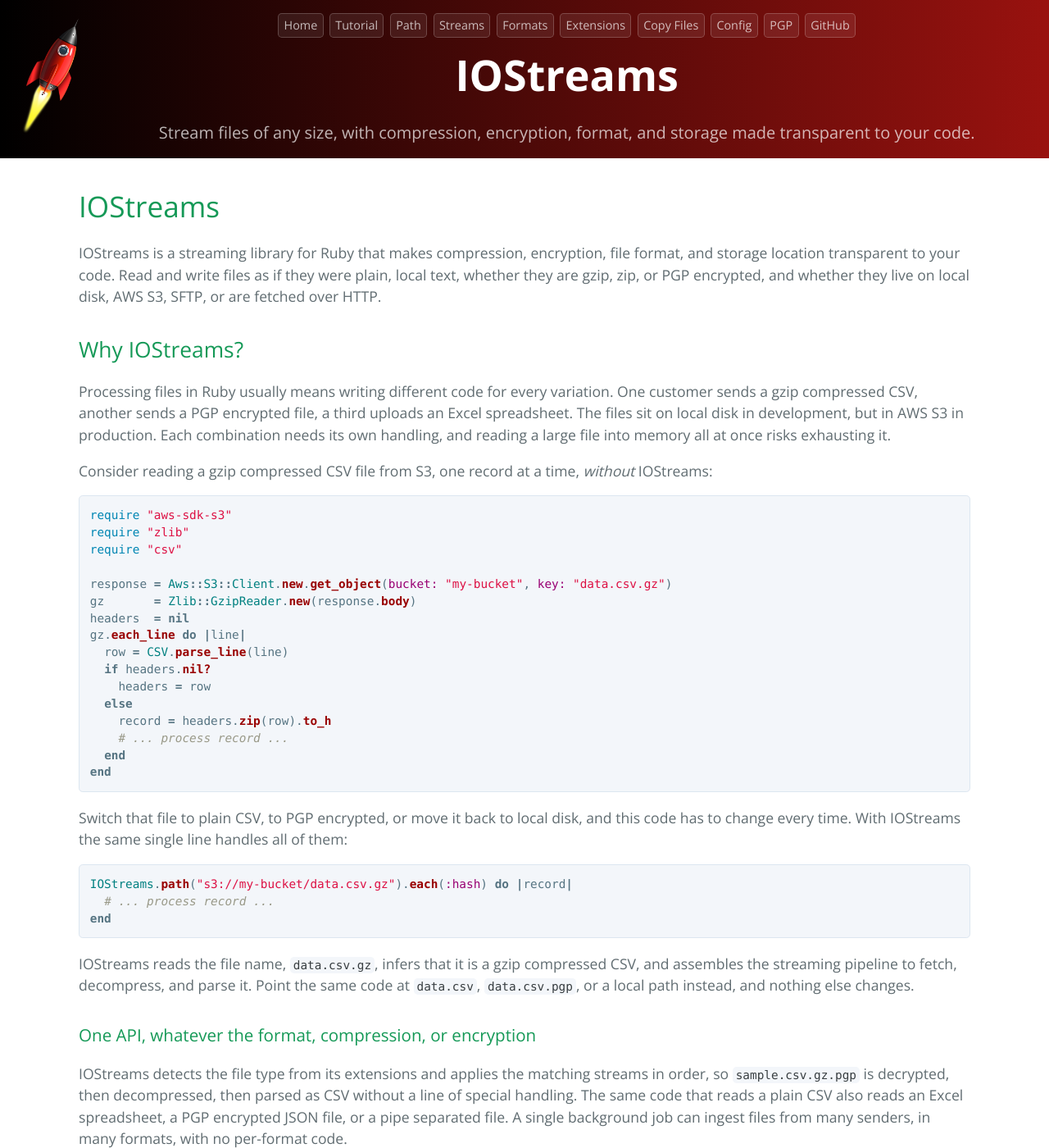
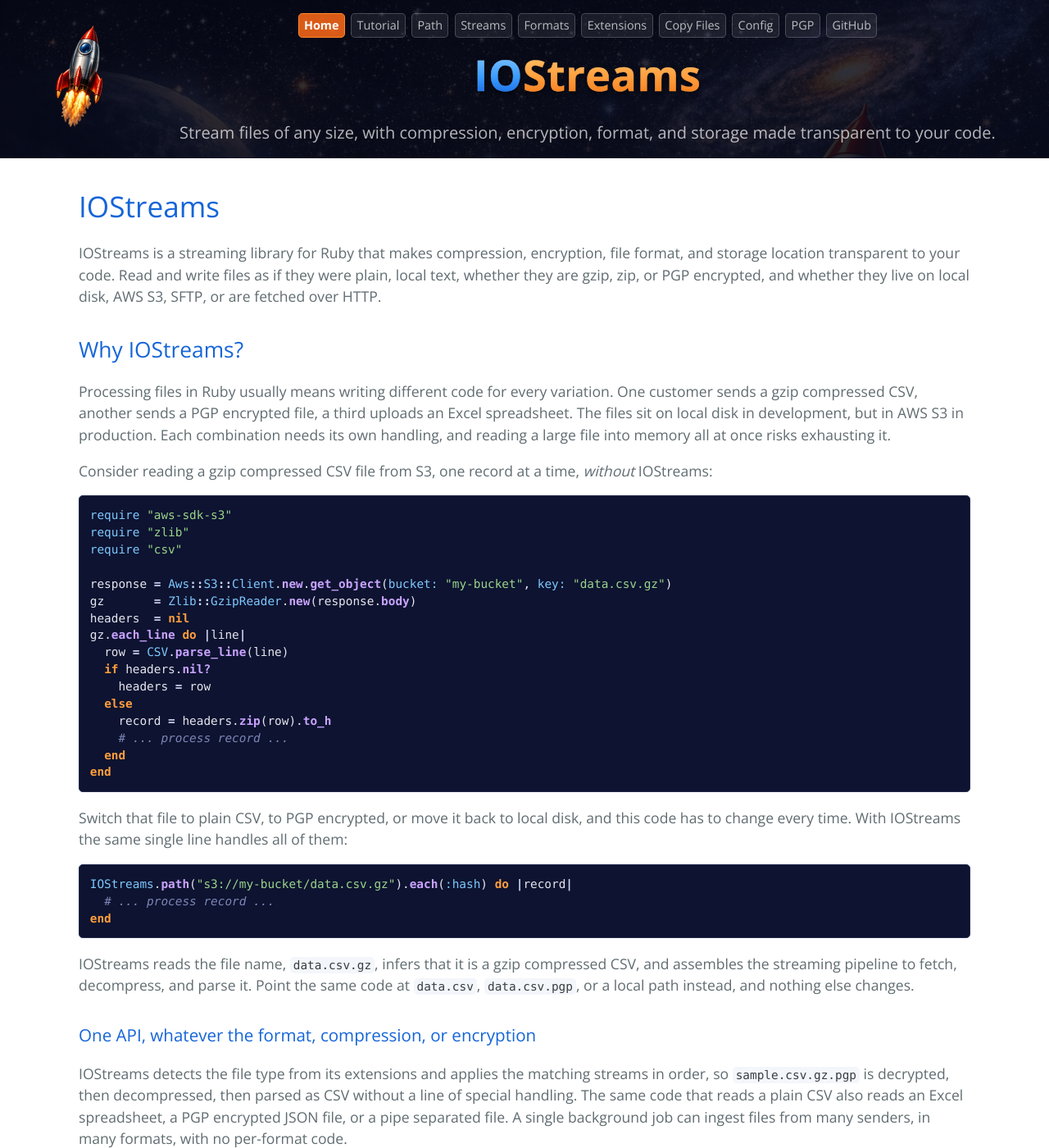
Before and after one commit to reidmorrison/iostreams, a Jekyll site: the page built from docs/index.md, in a window 1280 px wide and 1400 px high. Shown: the whole window at 82% size. Built offline with Jekyll 4.4.1, drawn with Linux system fonts in a browser that asks for light colours; our own code applies the rules of GitHub Pages for plain Markdown files.

Commit message:
Adopt the rocketjob/semantic_logger docs theme
Bring the docs site in line with the shared rocketjob.io family theme:
sticky space-banner header, active-nav highlighting, two-tone glossy
title, and dark cosmic code blocks. Swaps in the matching rocket
favicon/apple-touch-icon/header art and removes the old flat rocket
icon and stray duplicate favicon files.

Co-Authored-By: Claude Sonnet 5 <noreply@anthropic.com>

```diff
--- a/docs/_layouts/default.html
+++ b/docs/_layouts/default.html
@@ -1,49 +1,65 @@
 <!DOCTYPE html>
 <html lang="en-us">
+
 <head>
   <meta charset="UTF-8">
-  <meta name="description" content="IOStreams: stream files of any size in Ruby, with compression, encryption, file format, and storage location transparent to your code.">
+  <meta name="description"
+    content="IOStreams: stream files of any size in Ruby, with compression, encryption, file format, and storage location transparent to your code.">
   <title>IOStreams: streaming I/O for Ruby with transparent compression, encryption, and storage</title>
   <meta name="viewport" content="width=device-width, initial-scale=1">
   <link rel="icon" href="images/favicon.ico">
   <link rel="apple-touch-icon" href="images/apple-touch-icon.png">
   <link rel="stylesheet" type="text/css" href="stylesheets/normalize.css" media="screen">
-  <link href='http://fonts.googleapis.com/css?family=Open+Sans:400,700' rel='stylesheet' type='text/css'>
+  <link href='https://fonts.googleapis.com/css?family=Open+Sans:400,700' rel='stylesheet' type='text/css'>
   <link rel="stylesheet" type="text/css" href="stylesheets/stylesheet.css" media="screen">
   <link rel="stylesheet" type="text/css" href="stylesheets/github-light.css" media="screen">
-  <link rel="stylesheet" type="text/css" href="stylesheets/pygment_trac.css" media="screen"/>
-  <link rel="stylesheet" type="text/css" href="stylesheets/print.css" media="print"/>
-  <link rel="stylesheet" type="text/css" href="stylesheets/table.css" media="print"/>
+  <link rel="stylesheet" type="text/css" href="stylesheets/pygment_trac.css" media="screen" />
+  <link rel="stylesheet" type="text/css" href="stylesheets/print.css" media="print" />
+  <link rel="stylesheet" type="text/css" href="stylesheets/table.css" media="print" />
 </head>
+
 <body>
   <section class="page-header">
     <table style="width:100%">
       <td>
       <td>
         <a href="http://rocketjob.io/">
-        <img src="images/rocket-icon-256.png" alt="Rocket Job" class="header-image">
+          <img src="images/header-rocket-256.png" alt="Rocket Job" class="header-image">
         </a>
       </td>
       <td>
-      <a href="index.html" class="btn">Home</a>
-      <a href="tutorial.html" class="btn">Tutorial</a>
-      <a href="path.html" class="btn">Path</a>
-      <a href="streams.html" class="btn">Streams</a>
-      <a href="formats.html" class="btn">Formats</a>
-      <a href="extensions.html" class="btn">Extensions</a>
-      <a href="copy_files.html" class="btn">Copy Files</a>
-      <a href="config.html" class="btn">Config</a>
-      <a href="pgp.html" class="btn">PGP</a>
+        {% assign current_page = page.name | replace: '.md', '.html' %}
+        {% assign nav_items = "index.html=Home,tutorial.html=Tutorial,path.html=Path,streams.html=Streams,formats.html=Formats,extensions.html=Extensions,copy_files.html=Copy Files,config.html=Config,pgp.html=PGP" | split: ',' %}
+        {% for item in nav_items %}{% assign pair = item | split: '=' %}
+        <a href="{{ pair[0] }}" class="btn{% if pair[0] == current_page %} active{% endif %}">{{ pair[1] }}</a>{% endfor %}
         <a href="https://github.com/reidmorrison/iostreams" class="btn">GitHub</a>
-      <h1 class="project-name">IOStreams</h1>
-      <h2 class="project-tagline">Stream files of any size, with compression, encryption, format, and storage made transparent to your code.</h2>
+        <h1 class="project-name"><span class="brand-io">IO</span><span class="brand-streams">Streams</span></h1>
+        <h2 class="project-tagline">Stream files of any size, with compression, encryption, format, and storage
+          made transparent to your code.</h2>
       </td>
       </tr>
     </table>
+
   </section>
 
   <section class="main-content">
     {{content}}
   </section>
+
+  <script>
+    // Keep anchor / TOC jumps clear of the sticky header by matching
+    // scroll-padding-top to the header's actual height (it varies by breakpoint).
+    (function () {
+      var header = document.querySelector(".page-header");
+      if (!header) return;
+      function setOffset() {
+        document.documentElement.style.scrollPaddingTop = header.offsetHeight + "px";
+      }
+      setOffset();
+      window.addEventListener("resize", setOffset);
+      window.addEventListener("load", setOffset);
+    })();
+  </script>
 </body>
+
 </html>
--- a/docs/stylesheets/pygment_trac.css
+++ b/docs/stylesheets/pygment_trac.css
@@ -1,69 +1,73 @@
-.highlight  { background: #ffffff; }
-.highlight .c { color: #999988; font-style: italic } /* Comment */
-.highlight .err { color: #a61717; background-color: #e3d2d2 } /* Error */
-.highlight .k { font-weight: bold } /* Keyword */
-.highlight .o { font-weight: bold } /* Operator */
-.highlight .cm { color: #999988; font-style: italic } /* Comment.Multiline */
-.highlight .cp { color: #999999; font-weight: bold } /* Comment.Preproc */
-.highlight .c1 { color: #999988; font-style: italic } /* Comment.Single */
-.highlight .cs { color: #999999; font-weight: bold; font-style: italic } /* Comment.Special */
-.highlight .gd { color: #000000; background-color: #ffdddd } /* Generic.Deleted */
-.highlight .gd .x { color: #000000; background-color: #ffaaaa } /* Generic.Deleted.Specific */
+/* Dark "cosmic" syntax highlighting, tuned for the #0d1330 code surface.
+   Token classes are emitted by Rouge (GitHub Pages) / Pygments and reuse the
+   site palette: orange keywords, green strings, sky-blue builtins, gold numbers,
+   violet names. */
+.highlight  { background: transparent; }
+.highlight .c { color: #7d86b8; font-style: italic } /* Comment */
+.highlight .err { color: #ff6b6b } /* Error */
+.highlight .k { color: #ff9e3d; font-weight: bold } /* Keyword */
+.highlight .o { color: #cdd6f4; font-weight: bold } /* Operator */
+.highlight .cm { color: #7d86b8; font-style: italic } /* Comment.Multiline */
+.highlight .cp { color: #7d86b8; font-weight: bold } /* Comment.Preproc */
+.highlight .c1 { color: #7d86b8; font-style: italic } /* Comment.Single */
+.highlight .cs { color: #7d86b8; font-weight: bold; font-style: italic } /* Comment.Special */
+.highlight .gd { color: #ffb4b4; background-color: #3a1820 } /* Generic.Deleted */
+.highlight .gd .x { color: #ffb4b4; background-color: #4a1c26 } /* Generic.Deleted.Specific */
 .highlight .ge { font-style: italic } /* Generic.Emph */
-.highlight .gr { color: #aa0000 } /* Generic.Error */
-.highlight .gh { color: #999999 } /* Generic.Heading */
-.highlight .gi { color: #000000; background-color: #ddffdd } /* Generic.Inserted */
-.highlight .gi .x { color: #000000; background-color: #aaffaa } /* Generic.Inserted.Specific */
-.highlight .go { color: #888888 } /* Generic.Output */
-.highlight .gp { color: #555555 } /* Generic.Prompt */
+.highlight .gr { color: #ff6b6b } /* Generic.Error */
+.highlight .gh { color: #aeb8c2 } /* Generic.Heading */
+.highlight .gi { color: #b6f0a8; background-color: #16301c } /* Generic.Inserted */
+.highlight .gi .x { color: #b6f0a8; background-color: #1c3c24 } /* Generic.Inserted.Specific */
+.highlight .go { color: #aeb8c2 } /* Generic.Output */
+.highlight .gp { color: #aeb8c2 } /* Generic.Prompt */
 .highlight .gs { font-weight: bold } /* Generic.Strong */
-.highlight .gu { color: #800080; font-weight: bold; } /* Generic.Subheading */
-.highlight .gt { color: #aa0000 } /* Generic.Traceback */
-.highlight .kc { font-weight: bold } /* Keyword.Constant */
-.highlight .kd { font-weight: bold } /* Keyword.Declaration */
-.highlight .kn { font-weight: bold } /* Keyword.Namespace */
-.highlight .kp { font-weight: bold } /* Keyword.Pseudo */
-.highlight .kr { font-weight: bold } /* Keyword.Reserved */
-.highlight .kt { color: #445588; font-weight: bold } /* Keyword.Type */
-.highlight .m { color: #009999 } /* Literal.Number */
-.highlight .s { color: #d14 } /* Literal.String */
-.highlight .na { color: #008080 } /* Name.Attribute */
-.highlight .nb { color: #0086B3 } /* Name.Builtin */
-.highlight .nc { color: #445588; font-weight: bold } /* Name.Class */
-.highlight .no { color: #008080 } /* Name.Constant */
-.highlight .ni { color: #800080 } /* Name.Entity */
-.highlight .ne { color: #990000; font-weight: bold } /* Name.Exception */
-.highlight .nf { color: #990000; font-weight: bold } /* Name.Function */
-.highlight .nn { color: #555555 } /* Name.Namespace */
-.highlight .nt { color: #000080 } /* Name.Tag */
-.highlight .nv { color: #008080 } /* Name.Variable */
+.highlight .gu { color: #c9a3ff; font-weight: bold; } /* Generic.Subheading */
+.highlight .gt { color: #ff6b6b } /* Generic.Traceback */
+.highlight .kc { color: #ff9e3d; font-weight: bold } /* Keyword.Constant */
+.highlight .kd { color: #ff9e3d; font-weight: bold } /* Keyword.Declaration */
+.highlight .kn { color: #ff9e3d; font-weight: bold } /* Keyword.Namespace */
+.highlight .kp { color: #ff9e3d; font-weight: bold } /* Keyword.Pseudo */
+.highlight .kr { color: #ff9e3d; font-weight: bold } /* Keyword.Reserved */
+.highlight .kt { color: #7ec8ff; font-weight: bold } /* Keyword.Type */
+.highlight .m { color: #ffd27a } /* Literal.Number */
+.highlight .s { color: #9ad48b } /* Literal.String */
+.highlight .na { color: #7ec8ff } /* Name.Attribute */
+.highlight .nb { color: #7ec8ff } /* Name.Builtin */
+.highlight .nc { color: #c9a3ff; font-weight: bold } /* Name.Class */
+.highlight .no { color: #7ec8ff } /* Name.Constant */
+.highlight .ni { color: #c9a3ff } /* Name.Entity */
+.highlight .ne { color: #c9a3ff; font-weight: bold } /* Name.Exception */
+.highlight .nf { color: #c9a3ff; font-weight: bold } /* Name.Function */
+.highlight .nn { color: #aeb8c2 } /* Name.Namespace */
+.highlight .nt { color: #ff9e3d } /* Name.Tag */
+.highlight .nv { color: #ff9e3d } /* Name.Variable */
 .highlight .ow { font-weight: bold } /* Operator.Word */
-.highlight .w { color: #bbbbbb } /* Text.Whitespace */
-.highlight .mf { color: #009999 } /* Literal.Number.Float */
-.highlight .mh { color: #009999 } /* Literal.Number.Hex */
-.highlight .mi { color: #009999 } /* Literal.Number.Integer */
-.highlight .mo { color: #009999 } /* Literal.Number.Oct */
-.highlight .sb { color: #d14 } /* Literal.String.Backtick */
-.highlight .sc { color: #d14 } /* Literal.String.Char */
-.highlight .sd { color: #d14 } /* Literal.String.Doc */
-.highlight .s2 { color: #d14 } /* Literal.String.Double */
-.highlight .se { color: #d14 } /* Literal.String.Escape */
-.highlight .sh { color: #d14 } /* Literal.String.Heredoc */
-.highlight .si { color: #d14 } /* Literal.String.Interpol */
-.highlight .sx { color: #d14 } /* Literal.String.Other */
-.highlight .sr { color: #009926 } /* Literal.String.Regex */
-.highlight .s1 { color: #d14 } /* Literal.String.Single */
-.highlight .ss { color: #990073 } /* Literal.String.Symbol */
-.highlight .bp { color: #999999 } /* Name.Builtin.Pseudo */
-.highlight .vc { color: #008080 } /* Name.Variable.Class */
-.highlight .vg { color: #008080 } /* Name.Variable.Global */
-.highlight .vi { color: #008080 } /* Name.Variable.Instance */
-.highlight .il { color: #009999 } /* Literal.Number.Integer.Long */
+.highlight .w { color: #3a4060 } /* Text.Whitespace */
+.highlight .mf { color: #ffd27a } /* Literal.Number.Float */
+.highlight .mh { color: #ffd27a } /* Literal.Number.Hex */
+.highlight .mi { color: #ffd27a } /* Literal.Number.Integer */
+.highlight .mo { color: #ffd27a } /* Literal.Number.Oct */
+.highlight .sb { color: #9ad48b } /* Literal.String.Backtick */
+.highlight .sc { color: #9ad48b } /* Literal.String.Char */
+.highlight .sd { color: #9ad48b } /* Literal.String.Doc */
+.highlight .s2 { color: #9ad48b } /* Literal.String.Double */
+.highlight .se { color: #9ad48b } /* Literal.String.Escape */
+.highlight .sh { color: #9ad48b } /* Literal.String.Heredoc */
+.highlight .si { color: #9ad48b } /* Literal.String.Interpol */
+.highlight .sx { color: #9ad48b } /* Literal.String.Other */
+.highlight .sr { color: #9ad48b } /* Literal.String.Regex */
+.highlight .s1 { color: #9ad48b } /* Literal.String.Single */
+.highlight .ss { color: #7ec8ff } /* Literal.String.Symbol */
+.highlight .bp { color: #7ec8ff } /* Name.Builtin.Pseudo */
+.highlight .vc { color: #ff9e3d } /* Name.Variable.Class */
+.highlight .vg { color: #ff9e3d } /* Name.Variable.Global */
+.highlight .vi { color: #ff9e3d } /* Name.Variable.Instance */
+.highlight .il { color: #ffd27a } /* Literal.Number.Integer.Long */
 
-.type-csharp .highlight .k { color: #0000FF }
-.type-csharp .highlight .kt { color: #0000FF }
-.type-csharp .highlight .nf { color: #000000; font-weight: normal }
-.type-csharp .highlight .nc { color: #2B91AF }
-.type-csharp .highlight .nn { color: #000000 }
-.type-csharp .highlight .s { color: #A31515 }
-.type-csharp .highlight .sc { color: #A31515 }
+.type-csharp .highlight .k { color: #7ec8ff }
+.type-csharp .highlight .kt { color: #7ec8ff }
+.type-csharp .highlight .nf { color: #e6e6f0; font-weight: normal }
+.type-csharp .highlight .nc { color: #9ad4ff }
+.type-csharp .highlight .nn { color: #e6e6f0 }
+.type-csharp .highlight .s { color: #9ad48b }
+.type-csharp .highlight .sc { color: #9ad48b }
--- a/docs/stylesheets/stylesheet.css
+++ b/docs/stylesheets/stylesheet.css
@@ -10,9 +10,10 @@ body {
   color: #606c71; }
 
 a {
-  color: #1e6bb8;
+  color: #1565d8;
   text-decoration: none; }
   a:hover {
+    color: #0d47a1;
     text-decoration: underline; }
 
 .btn {
@@ -29,10 +30,16 @@ a {
     margin-left: 0.2rem; }
 
 .btn:hover {
-  color: rgba(255, 255, 255, 0.8);
+  color: #fff;
   text-decoration: none;
-  background-color: rgba(255, 255, 255, 0.2);
-  border-color: rgba(255, 255, 255, 0.3); }
+  background-color: rgba(255, 106, 24, 0.35);
+  border-color: rgba(255, 138, 42, 0.6); }
+
+.btn.active {
+  color: #fff;
+  font-weight: bold;
+  background-color: rgba(255, 106, 24, 0.85);
+  border-color: #ff8a2a; }
 
 @media screen and (min-width: 64em) {
   .btn {
@@ -55,14 +62,22 @@ a {
       margin-top: 0.4rem;
       margin-left: 0; } }
 
+/* Offset anchor / TOC jumps so headings land below the sticky header instead of
+   behind it. This is a fallback; a script in the layout refines it to the header's
+   actual height for each breakpoint. */
+html {
+  scroll-padding-top: 200px; }
+
 .page-header {
   position: sticky;
   top: 0;
-  z-index: 10;
+  z-index: 1000;
   color: #fff;
   text-align: center;
-  background-color: #363899;
-  background-image: linear-gradient(90deg, #000000, #99120f); }
+  background-color: #05060f;
+  background-image: linear-gradient(rgba(5, 8, 24, 0.78), rgba(5, 8, 24, 0.86)), url("../images/header-banner.jpg");
+  background-size: cover;
+  background-position: center; }
 
 .header-image {
   align: middle;
@@ -83,7 +98,27 @@ a {
 
 .project-name {
   margin-top: 0;
-  margin-bottom: 0.1rem; }
+  margin-bottom: 0.1rem;
+  font-weight: bold;
+  letter-spacing: 0.01em;
+  filter: drop-shadow(0 2px 3px rgba(0, 0, 0, 0.6)); }
+
+/* Two-tone glossy title echoing the key art: blue "IO", orange "Streams".
+   Falls back to solid white where background-clip:text is unsupported. */
+.brand-io, .brand-streams {
+  color: #fff;
+  -webkit-text-stroke: 0.4px rgba(255, 255, 255, 0.12); }
+
+@supports ((-webkit-background-clip: text) or (background-clip: text)) {
+  .brand-io, .brand-streams {
+    -webkit-background-clip: text;
+    background-clip: text;
+    -webkit-text-fill-color: transparent;
+    color: transparent; }
+  .brand-io {
+    background-image: linear-gradient(180deg, #9ad4ff 0%, #3a9bff 55%, #0d5ad6 100%); }
+  .brand-streams {
+    background-image: linear-gradient(180deg, #ffd27a 0%, #ff9e3d 55%, #f3700f 100%); } }
 
 @media screen and (min-width: 64em) {
   .project-name {
@@ -118,11 +153,18 @@ a {
   margin-top: 0; }
 .main-content img {
   max-width: 100%; }
+.main-content img.hero-image {
+  display: block;
+  width: 100%;
+  max-width: 420px;
+  margin: 0 auto 2rem;
+  border-radius: 0.5rem;
+  box-shadow: 0 6px 28px rgba(13, 19, 48, 0.45); }
 .main-content h1, .main-content h2, .main-content h3, .main-content h4, .main-content h5, .main-content h6 {
   margin-top: 2rem;
   margin-bottom: 1rem;
   font-weight: normal;
-  color: #159957; }
+  color: #1565d8; }
 .main-content p {
   margin-bottom: 1em; }
 .main-content code {
@@ -137,16 +179,16 @@ a {
   margin-top: 0;
   margin-bottom: 1rem;
   font: 1rem Consolas, "Liberation Mono", Menlo, Courier, monospace;
-  color: #567482;
+  color: #e6e6f0;
   word-wrap: normal;
-  background-color: #f3f6fa;
-  border: solid 1px #dce6f0;
+  background-color: #0d1330;
+  border: solid 1px #232a4d;
   border-radius: 0.3rem; }
   .main-content pre > code {
     padding: 0;
     margin: 0;
     font-size: 0.9rem;
-    color: #567482;
+    color: #e6e6f0;
     word-break: normal;
     white-space: pre;
     background: transparent;
```
Also changed, not shown: docs/_layouts/favicon.ico (deleted), docs/apple-touch-icon.png (deleted), docs/favicon.ico (deleted), docs/images/apple-touch-icon.png, docs/images/favicon.ico, docs/images/header-banner.jpg (added), docs/images/header-rocket-256.png (added), docs/images/rocket-icon-256.png (deleted). Lines whose indentation alone changed are shown as unchanged.
